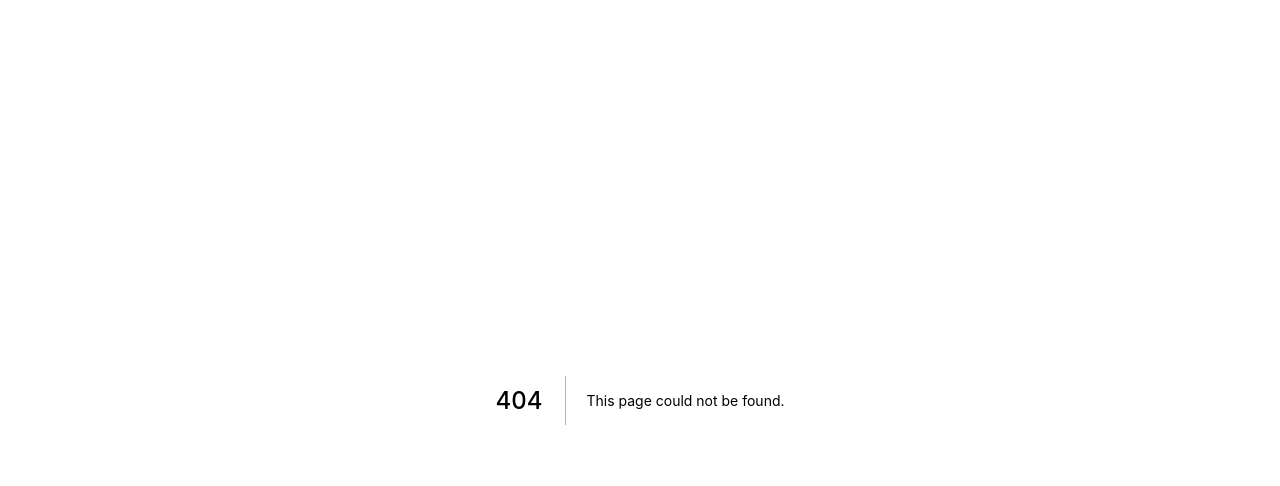
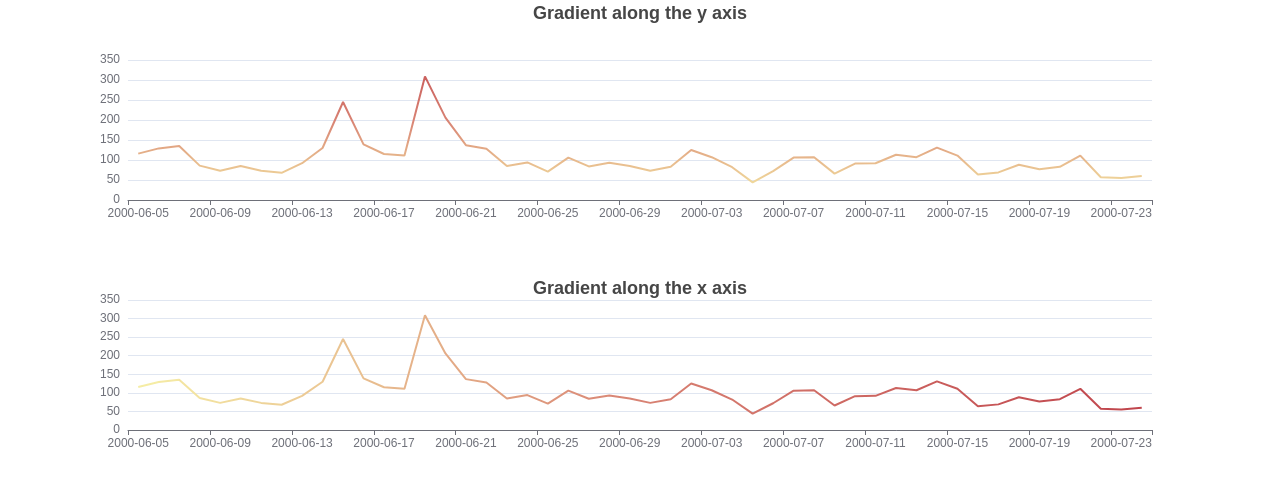
Before and after one commit to hbarve1/charts-and-graphs, a Next.js app: page /echarts/line/line-gradient in a window 1280 px wide. Before the commit this address had no page. Shown: the top 486 px of the page. Built offline with nearby package versions, Linux system fonts and the light colour scheme.

Commit message:
echarts/line/line-gradient

```diff
--- /dev/null
+++ b/pages/echarts/line/line-gradient.js
@@ -0,0 +1,145 @@
+/** @format */
+
+import ReactECharts from "../../../components/echarts/ReactECharts";
+
+const data = [
+  ["2000-06-05", 116],
+  ["2000-06-06", 129],
+  ["2000-06-07", 135],
+  ["2000-06-08", 86],
+  ["2000-06-09", 73],
+  ["2000-06-10", 85],
+  ["2000-06-11", 73],
+  ["2000-06-12", 68],
+  ["2000-06-13", 92],
+  ["2000-06-14", 130],
+  ["2000-06-15", 245],
+  ["2000-06-16", 139],
+  ["2000-06-17", 115],
+  ["2000-06-18", 111],
+  ["2000-06-19", 309],
+  ["2000-06-20", 206],
+  ["2000-06-21", 137],
+  ["2000-06-22", 128],
+  ["2000-06-23", 85],
+  ["2000-06-24", 94],
+  ["2000-06-25", 71],
+  ["2000-06-26", 106],
+  ["2000-06-27", 84],
+  ["2000-06-28", 93],
+  ["2000-06-29", 85],
+  ["2000-06-30", 73],
+  ["2000-07-01", 83],
+  ["2000-07-02", 125],
+  ["2000-07-03", 107],
+  ["2000-07-04", 82],
+  ["2000-07-05", 44],
+  ["2000-07-06", 72],
+  ["2000-07-07", 106],
+  ["2000-07-08", 107],
+  ["2000-07-09", 66],
+  ["2000-07-10", 91],
+  ["2000-07-11", 92],
+  ["2000-07-12", 113],
+  ["2000-07-13", 107],
+  ["2000-07-14", 131],
+  ["2000-07-15", 111],
+  ["2000-07-16", 64],
+  ["2000-07-17", 69],
+  ["2000-07-18", 88],
+  ["2000-07-19", 77],
+  ["2000-07-20", 83],
+  ["2000-07-21", 111],
+  ["2000-07-22", 57],
+  ["2000-07-23", 55],
+  ["2000-07-24", 60],
+];
+const dateList = data.map((item) => item[0]);
+const valueList = data.map((item) => item[1]);
+
+const option = {
+  // Make gradient line here
+  visualMap: [
+    {
+      show: false,
+      type: "continuous",
+      seriesIndex: 0,
+      min: 0,
+      max: 400,
+    },
+    {
+      show: false,
+      type: "continuous",
+      seriesIndex: 1,
+      dimension: 0,
+      min: 0,
+      max: dateList.length - 1,
+    },
+  ],
+  title: [
+    {
+      left: "center",
+      text: "Gradient along the y axis",
+    },
+    {
+      top: "55%",
+      left: "center",
+      text: "Gradient along the x axis",
+    },
+  ],
+  tooltip: {
+    trigger: "axis",
+  },
+  xAxis: [
+    {
+      data: dateList,
+    },
+    {
+      data: dateList,
+      gridIndex: 1,
+    },
+  ],
+  yAxis: [
+    {},
+    {
+      gridIndex: 1,
+    },
+  ],
+  grid: [
+    {
+      bottom: "60%",
+    },
+    {
+      top: "60%",
+    },
+  ],
+  series: [
+    {
+      type: "line",
+      showSymbol: false,
+      data: valueList,
+    },
+    {
+      type: "line",
+      showSymbol: false,
+      data: valueList,
+      xAxisIndex: 1,
+      yAxisIndex: 1,
+    },
+  ],
+};
+
+const Echarts = () => {
+  return (
+    <div>
+      <ReactECharts
+        option={option}
+        style={{
+          height: "500px",
+        }}
+      />
+    </div>
+  );
+};
+
+export default Echarts;
```
